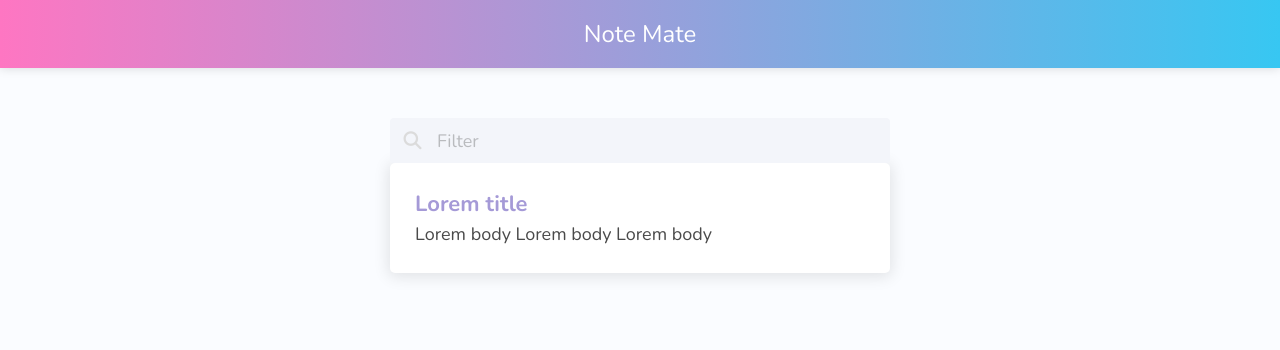
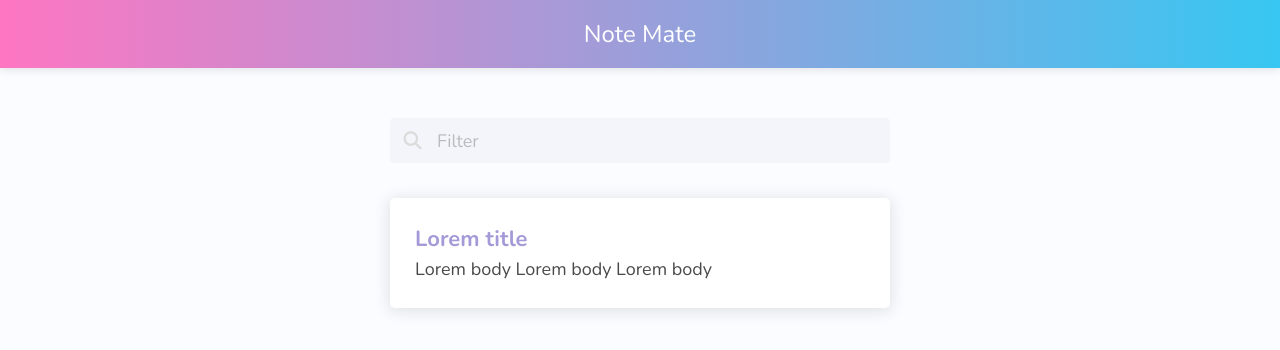
Before and after one commit to CodingDevotion/Note-app, an Angular app in the folder notes-frontend/: page / in a window 1280 px wide. Shown: the top 350 px of the page. Built offline with nearby package versions, Linux system fonts and the light colour scheme.

Commit message:
Still styling the NoteList component

```diff
--- a/notes-frontend/src/app/note-card/note-card.component.scss
+++ b/notes-frontend/src/app/note-card/note-card.component.scss
@@ -5,6 +5,13 @@
     border-radius: 5px;
 
     box-shadow: 0 2px 15px 2px rgba($color: #000000, $alpha: 0.1);
+
+    transition: box-shadow 0.2s ease-out;
+
+    &:hover {
+        cursor: pointer;
+        box-shadow: 0 0 0 4px rgba($color: #000000, $alpha: 0.1);
+    }
 
     .note-card-content {
         padding: 25px;
--- a/notes-frontend/src/app/pages/notes-list/notes-list.component.html
+++ b/notes-frontend/src/app/pages/notes-list/notes-list.component.html
@@ -11,7 +11,7 @@
           </div>
     </div>
 
-    <div class="note-list">
+    <div class="notes-list">
       <app-note-card></app-note-card>
     </div>
 </div>
--- a/notes-frontend/src/app/pages/notes-list/notes-list.component.scss
+++ b/notes-frontend/src/app/pages/notes-list/notes-list.component.scss
@@ -6,3 +6,7 @@
     margin: 0 auto;
     padding-top: 50px;
 }
+
+.notes-list {
+    margin-top: 35px;
+}
```
